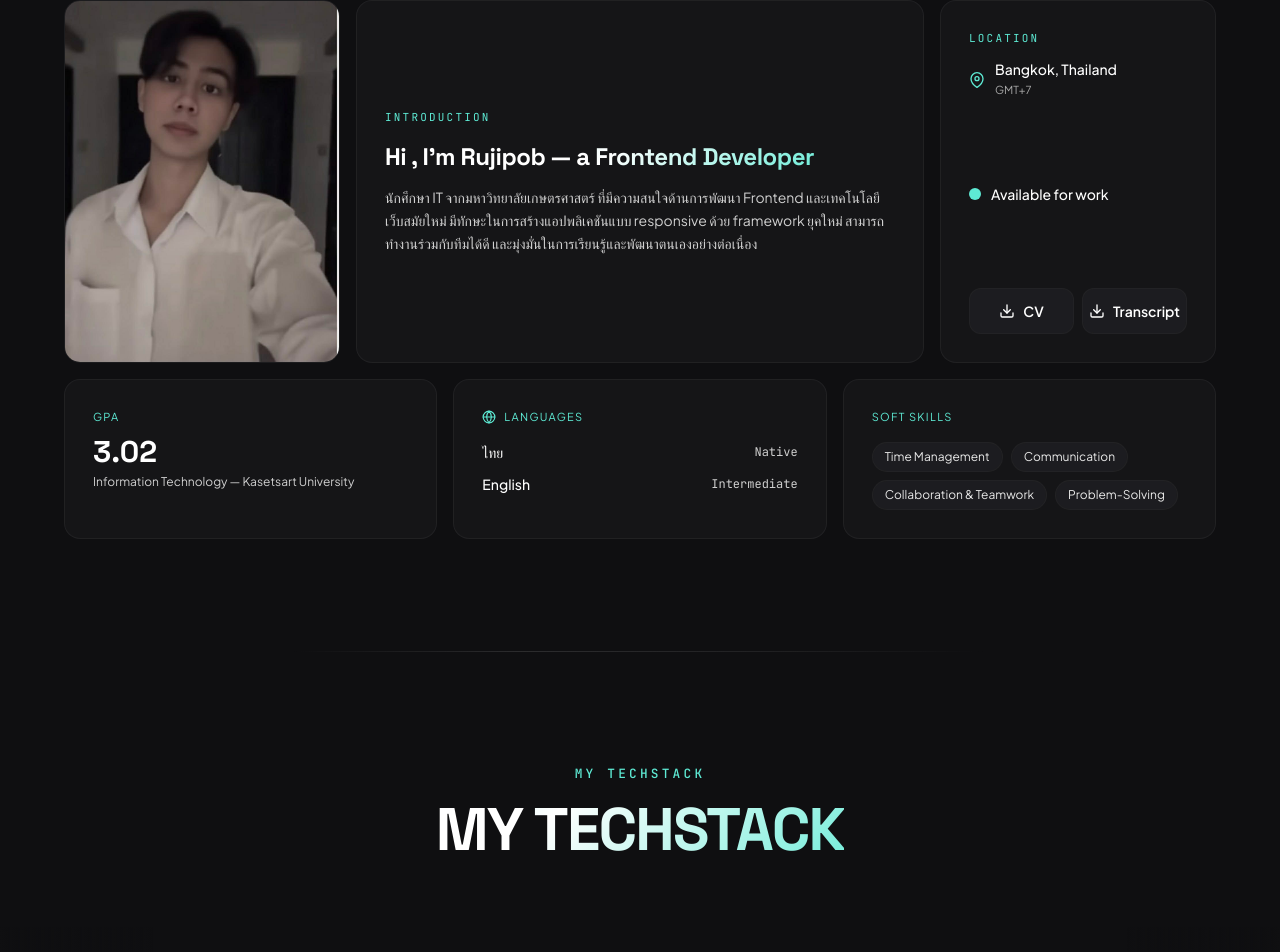
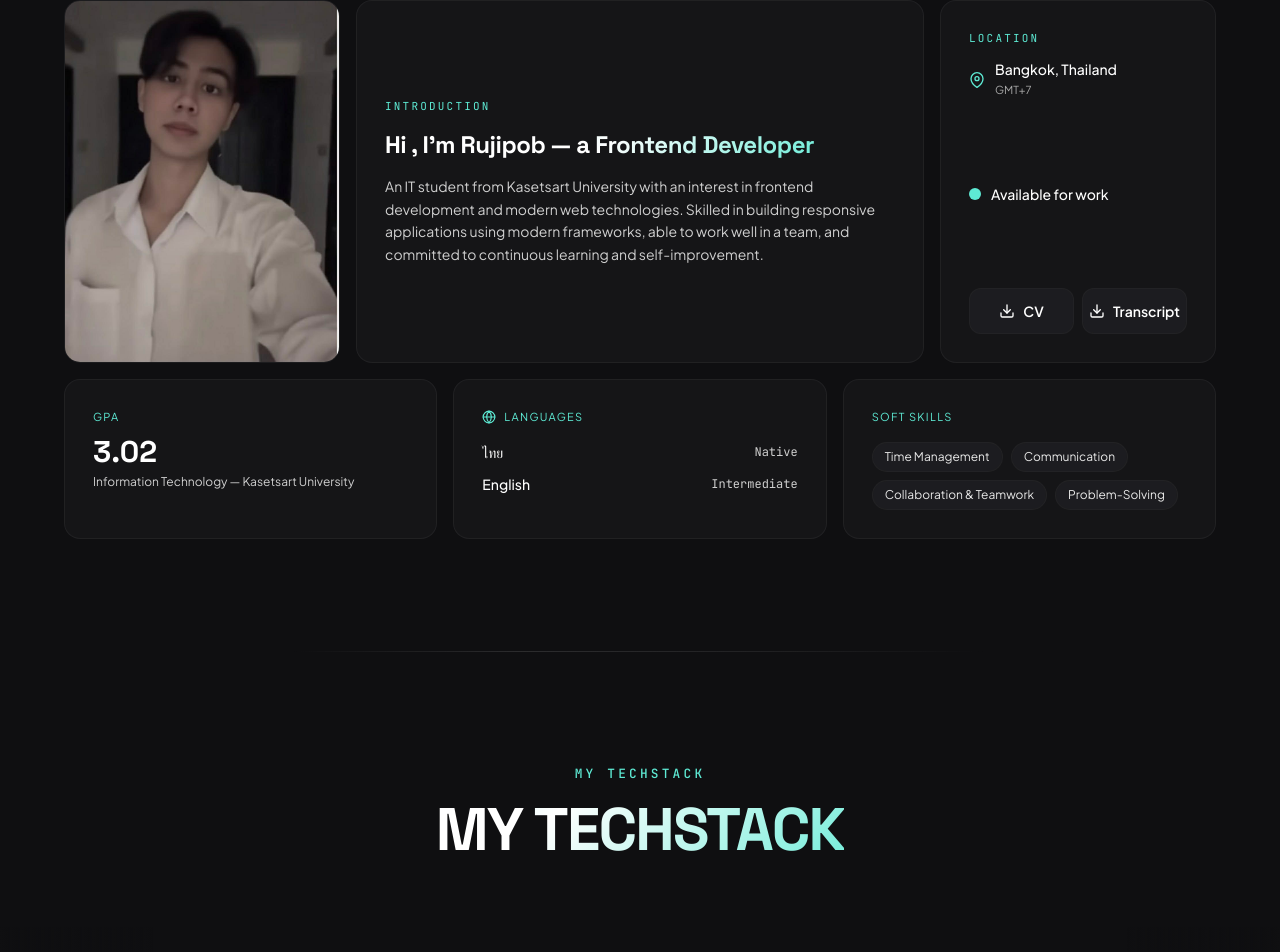
Before and after one commit to rujipob1-png/my_resume, a React (Vite) app: page / in a window 1280 px wide. Shown: the part 1060-2012 px from the top of the page. Built offline with nearby package versions, Linux system fonts and the light colour scheme; the HTML template or start-up script is replaced by a standard one.

Commit message:
aboutdata

```diff
--- a/src/data.js
+++ b/src/data.js
@@ -25,7 +25,7 @@ export const personalInfo = {
 
 export const aboutData = {
   description:
-    "นักศึกษา IT จากมหาวิทยาลัยเกษตรศาสตร์ ที่มีความสนใจด้านการพัฒนา Frontend และเทคโนโลยีเว็บสมัยใหม่ มีทักษะในการสร้างแอปพลิเคชันแบบ responsive ด้วย framework ยุคใหม่ สามารถทำงานร่วมกับทีมได้ดี และมุ่งมั่นในการเรียนรู้และพัฒนาตนเองอย่างต่อเนื่อง",
+    "An IT student from Kasetsart University with an interest in frontend development and modern web technologies. Skilled in building responsive applications using modern frameworks, able to work well in a team, and committed to continuous learning and self-improvement.",
   gpa: "3.02",
   languages: [
     { name: "ไทย", level: "Native" },
```
